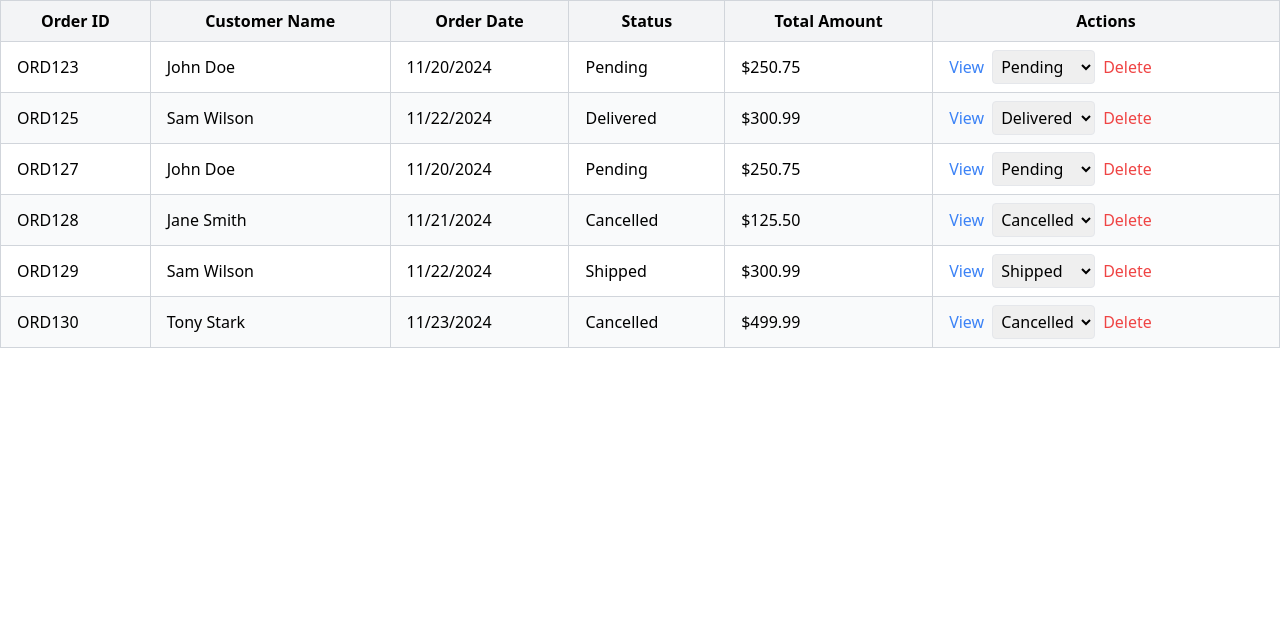
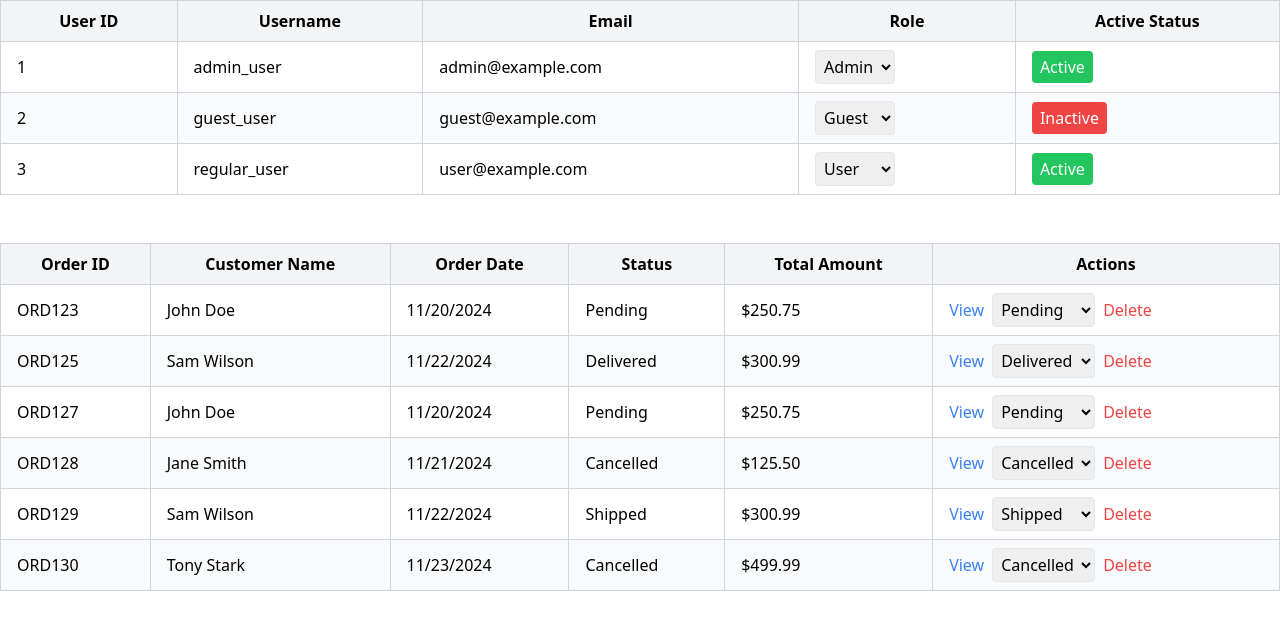
Before and after one commit to Hayat-Talaat/generic-table-react, a React (Vite) app: page / in a window 1280 px wide. Shown: the top 630 px of the page. Built offline with nearby package versions, Linux system fonts and the light colour scheme; data requests are answered from the project's data file.

Commit message:
Feature: Create the User Management Screen

```diff
--- a/src/App.tsx
+++ b/src/App.tsx
@@ -1,10 +1,14 @@
 import React from "react";
 // components
 import OrdersOverview from "./pages/OrdersOverview";
+import UserManagement from "./pages/UserManagement";
 
 const App: React.FC = () => {
   return (
     <>
+      <UserManagement />
+      <br />
+      <br />
       <OrdersOverview />
     </>
   );
--- /dev/null
+++ b/src/pages/UserManagement.tsx
@@ -0,0 +1,73 @@
+import React, { useEffect } from "react";
+import { useDispatch, useSelector } from "react-redux";
+import { RootState, AppDispatch } from "../store";
+import {
+  fetchUsers,
+  updateUserRole,
+  toggleUserStatus,
+} from "../features/users/usersSlice";
+import { User, UserRole } from "../types/UserType";
+import GenericTable from "../components/Table";
+import Spinner from "../components/Spinner";
+
+const UserManagement: React.FC = () => {
+  const dispatch = useDispatch<AppDispatch>();
+  const { users, loading } = useSelector((state: RootState) => state.users);
+
+  useEffect(() => {
+    dispatch(fetchUsers());
+  }, [dispatch]);
+
+  const handleRoleChange = (id: string, role: UserRole) => {
+    dispatch(updateUserRole({ id, role }));
+  };
+
+  const handleToggleStatus = (id: string) => {
+    dispatch(toggleUserStatus(id));
+  };
+
+  const columns = [
+    { header: "User ID", accessor: "id" },
+    { header: "Username", accessor: "username" },
+    { header: "Email", accessor: "email" },
+    {
+      header: "Role",
+      accessor: "role",
+      render: (value: string, row: User) => (
+        <select
+          value={value}
+          onChange={(e) => handleRoleChange(row.id, e.target.value as UserRole)}
+          className="border p-1 rounded"
+        >
+          {Object.values(UserRole).map((role) => (
+            <option key={role} value={role}>
+              {role}
+            </option>
+          ))}
+        </select>
+      ),
+    },
+    {
+      header: "Active Status",
+      accessor: "isActive",
+      render: (value: boolean, row: User) => (
+        <button
+          onClick={() => handleToggleStatus(row.id)}
+          className={`px-2 py-1 rounded text-white ${
+            value ? "bg-green-500" : "bg-red-500"
+          }`}
+        >
+          {value ? "Active" : "Inactive"}
+        </button>
+      ),
+    },
+  ];
+
+  return (
+    <div>
+      {loading ? <Spinner /> : <GenericTable data={users} columns={columns} />}
+    </div>
+  );
+};
+
+export default UserManagement;
--- a/src/store/index.ts
+++ b/src/store/index.ts
@@ -1,9 +1,11 @@
 import { configureStore } from "@reduxjs/toolkit";
 import ordersReducer from "../features/orders/ordersSlice";
+import usersReducer from "../features/users/usersSlice";
 
 export const store = configureStore({
   reducer: {
     orders: ordersReducer,
+    users: usersReducer,
   },
 });
 
```
